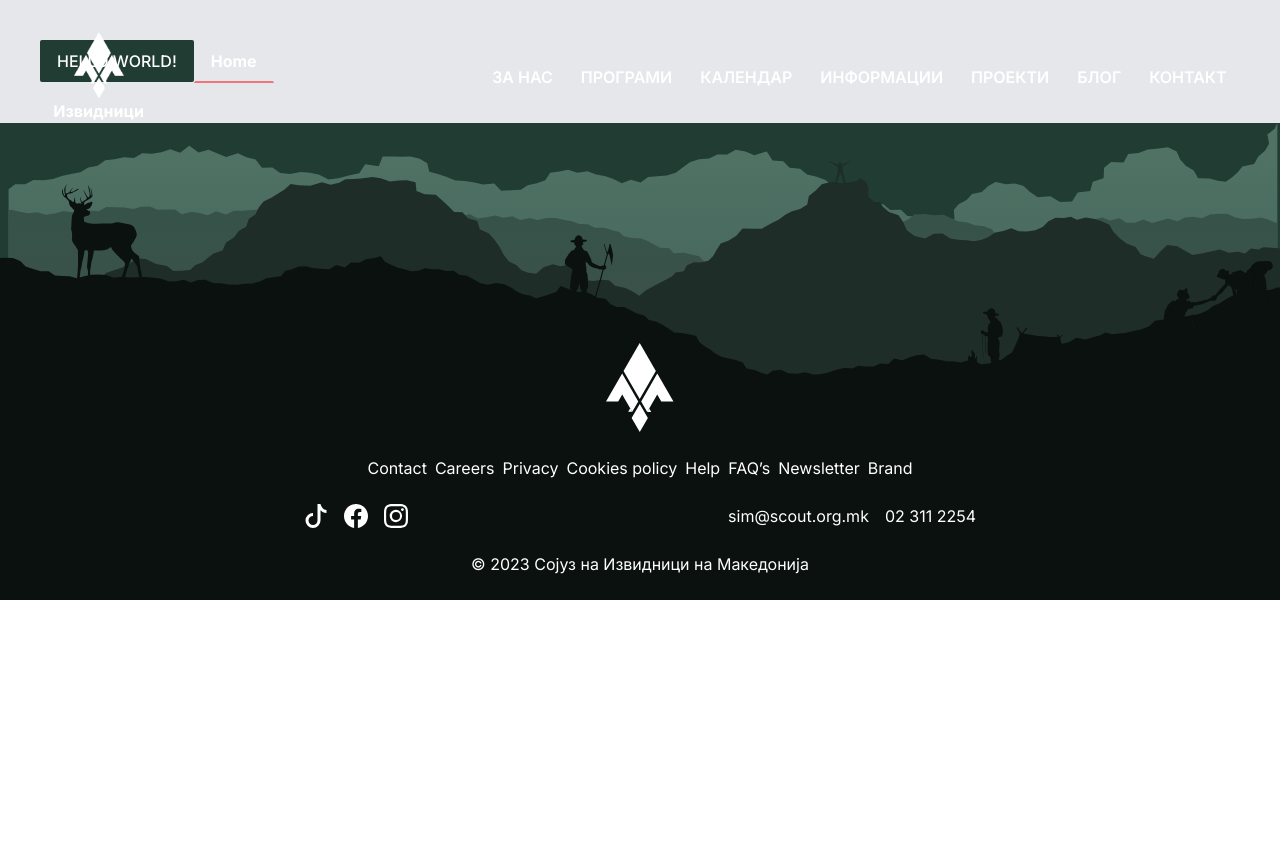
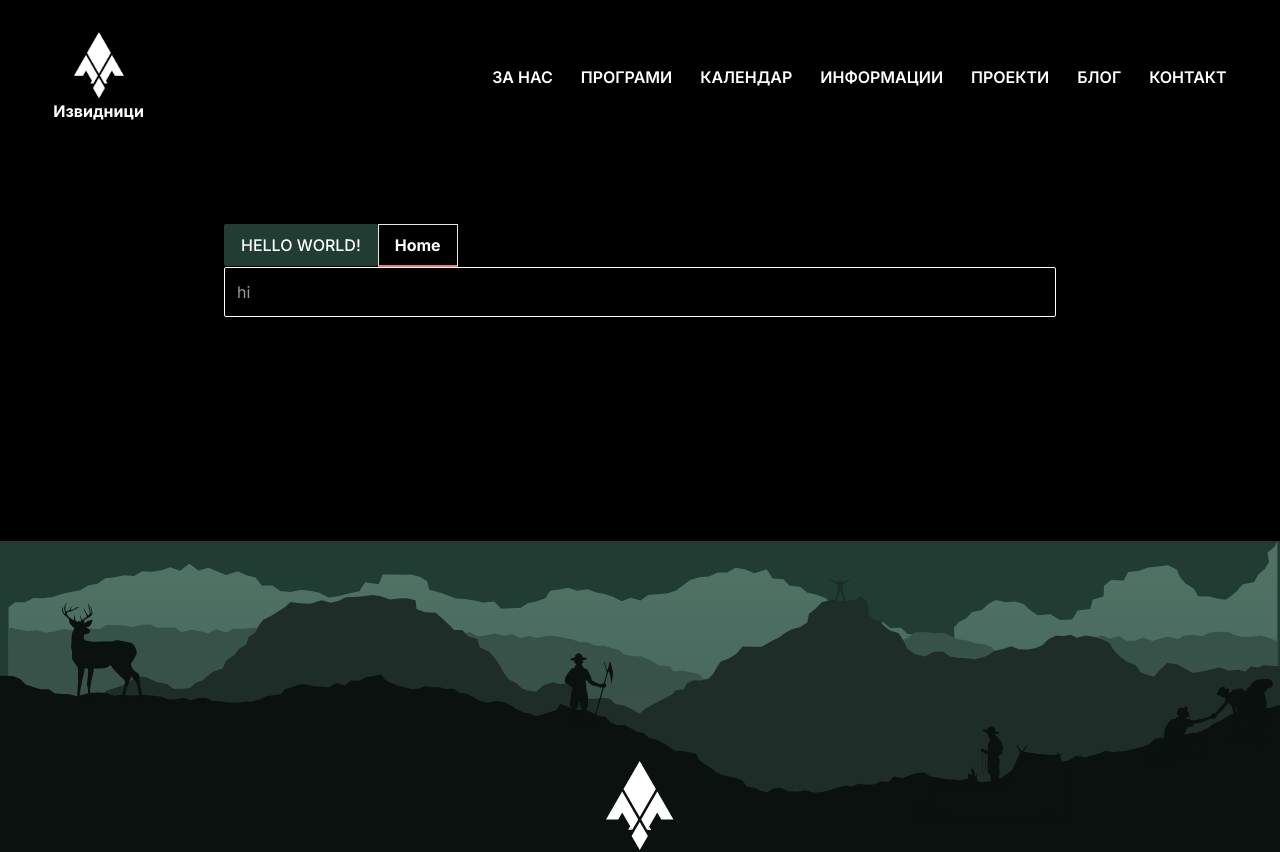
Before and after one commit to andrijantasevski/izvidnici.mk, a Next.js app: page /design in a window 1280 px wide. Shown: the top 852 px of the page. Before the commit the page ends 800 px from the top, so only its background shows below. Built offline with nearby package versions, Linux system fonts and the light colour scheme.

Commit message:
feat: implemented input and label.

```diff
--- a/package.json
+++ b/package.json
@@ -10,6 +10,7 @@
   },
   "dependencies": {
     "@headlessui/react": "^1.7.15",
+    "@radix-ui/react-label": "^2.0.2",
     "@radix-ui/react-slot": "^1.0.2",
     "@tabler/icons-react": "^2.22.0",
     "@types/node": "20.2.5",
--- /dev/null
+++ b/src/components/ui/Input.tsx
@@ -0,0 +1,129 @@
+import { cva, VariantProps } from "class-variance-authority";
+import { IconExclamationCircle } from "@tabler/icons-react";
+import { forwardRef } from "react";
+import { twMerge } from "tailwind-merge";
+
+const inputVariants = cva(
+  [
+    "bg-transparent",
+    "transition-colors",
+    "rounded-sm",
+    "p-3",
+    "w-full",
+    "focus:outline-none",
+    "focus:ring-1",
+    "border",
+  ],
+  {
+    variants: {
+      variant: {
+        primary: [
+          "text-base-100",
+          "border-base-100",
+          "focus:ring-primary-focus",
+          "focus:border-primary-focus",
+          "placeholder:text-base-300",
+        ],
+        error: [
+          "text-error",
+          "border-error",
+          "focus:ring-error-focus",
+          "focus:border-error-focus",
+          "placeholder:text-error-focus",
+        ],
+      },
+    },
+    defaultVariants: {
+      variant: "primary",
+    },
+  }
+);
+
+interface Props
+  extends React.InputHTMLAttributes<HTMLInputElement>,
+    VariantProps<typeof inputVariants> {
+  id: string;
+  errorMessage: string;
+  placeholder: string;
+  /**
+   * Icon to show before the placeholder/input text.
+   */
+  leadingIcon?: React.ReactNode;
+  /**
+   * Offset for the placeholder so that the text/placeholder starts after the icon.
+   *
+   * The placeholder offset must be a Tailwind pl-[value]
+   */
+  placeholderOffset?:
+    | "pl-4"
+    | "pl-5"
+    | "pl-6"
+    | "pl-7"
+    | "pl-8"
+    | "pl-9"
+    | "pl-10"
+    | "pl-11"
+    | "pl-12"
+    | "pl-14"
+    | "pl-16"
+    | "pl-20"
+    | "pl-24"
+    | "pl-28"
+    | "pl-32"
+    | "pl-36"
+    | "pl-40";
+}
+
+const Input = forwardRef<HTMLInputElement, Props>(
+  (
+    {
+      id,
+      children,
+      variant,
+      errorMessage,
+      placeholder,
+      leadingIcon,
+      placeholderOffset,
+      className,
+      ...props
+    },
+    ref
+  ) => {
+    return (
+      <div className="flex flex-col gap-2">
+        <div className="relative">
+          {leadingIcon && (
+            <div className="absolute left-3 top-1/2 -translate-y-1/2 text-primary">
+              {leadingIcon}
+            </div>
+          )}
+
+          <input
+            ref={ref}
+            id={id}
+            className={twMerge(
+              `${inputVariants({ variant })} ${
+                placeholderOffset ? placeholderOffset : ""
+              }`,
+              className
+            )}
+            placeholder={placeholder}
+            {...props}
+          />
+
+          {variant === "error" && (
+            <IconExclamationCircle className="absolute right-2 top-1/2 -translate-y-1/2 text-red-600" />
+          )}
+        </div>
+
+        {variant === "error" && (
+          <div className="font-medium text-red-500">{errorMessage}</div>
+        )}
+      </div>
+    );
+  }
+);
+
+Input.displayName = "Input";
+
+export default Input;
--- /dev/null
+++ b/src/components/ui/Label.tsx
@@ -0,0 +1,45 @@
+import * as React from "react";
+import * as LabelPrimitive from "@radix-ui/react-label";
+import { cva, type VariantProps } from "class-variance-authority";
+import { twMerge } from "tailwind-merge";
+
+const labelVariants = cva(
+  "text-left leading-none peer-disabled:cursor-not-allowed peer-disabled:opacity-70",
+  {
+    variants: {
+      fontWeight: {
+        normal: "font-normal",
+        bold: "font-bold",
+      },
+      variant: {
+        primary: ["text-base-content"],
+        error: ["text-error"],
+      },
+      srOnly: {
+        true: ["sr-only"],
+      },
+    },
+    defaultVariants: {
+      fontWeight: "normal",
+      variant: "primary",
+    },
+  }
+);
+
+const Label = React.forwardRef<
+  React.ElementRef<typeof LabelPrimitive.Root>,
+  React.ComponentPropsWithoutRef<typeof LabelPrimitive.Root> &
+    VariantProps<typeof labelVariants>
+>(({ className, fontWeight, variant, srOnly, ...props }, ref) => (
+  <LabelPrimitive.Root
+    ref={ref}
+    className={twMerge(
+      labelVariants({ variant, fontWeight, srOnly }),
+      className
+    )}
+    {...props}
+  />
+));
+Label.displayName = LabelPrimitive.Root.displayName;
+
+export { Label };
--- a/src/pages/design.tsx
+++ b/src/pages/design.tsx
@@ -1,9 +1,10 @@
 import Button from "@/components/ui/Button";
+import Input from "@/components/ui/Input";
 import Link from "next/link";
 
 export default function Design() {
   return (
-    <main className="gap-6 bg-gray-200 p-10">
+    <main className="gap-6 bg-black p-56">
       <div>
         <Button variant="primary" size="base" rounding="square" uppercase>
           Hello World!
@@ -18,6 +19,8 @@ export default function Design() {
           <Link href="/">Home</Link>
         </Button>
       </div>
+
+      <Input id="hi" errorMessage="hi" placeholder="hi" />
     </main>
   );
 }
```
Also changed, not shown: 1 other file (tests, documents, lock files or other folders).
